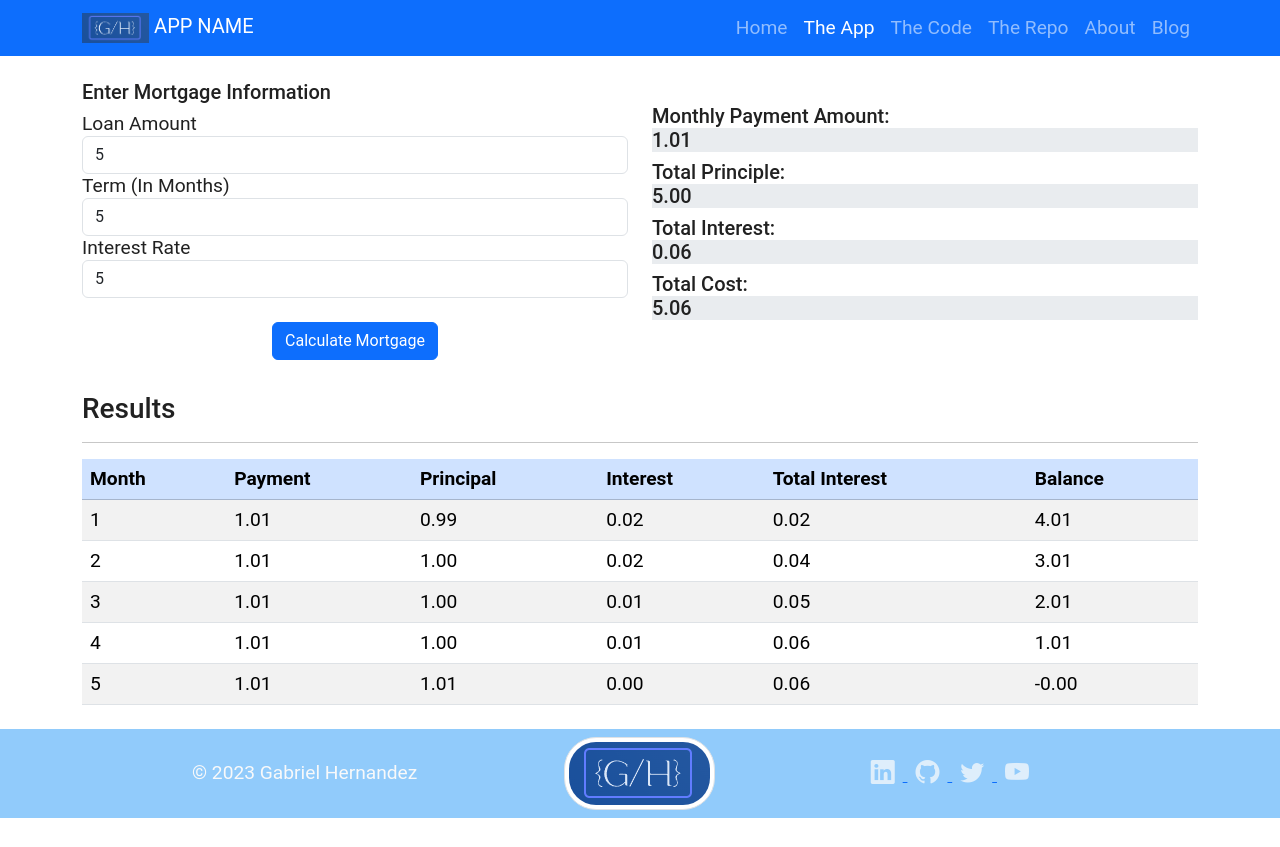
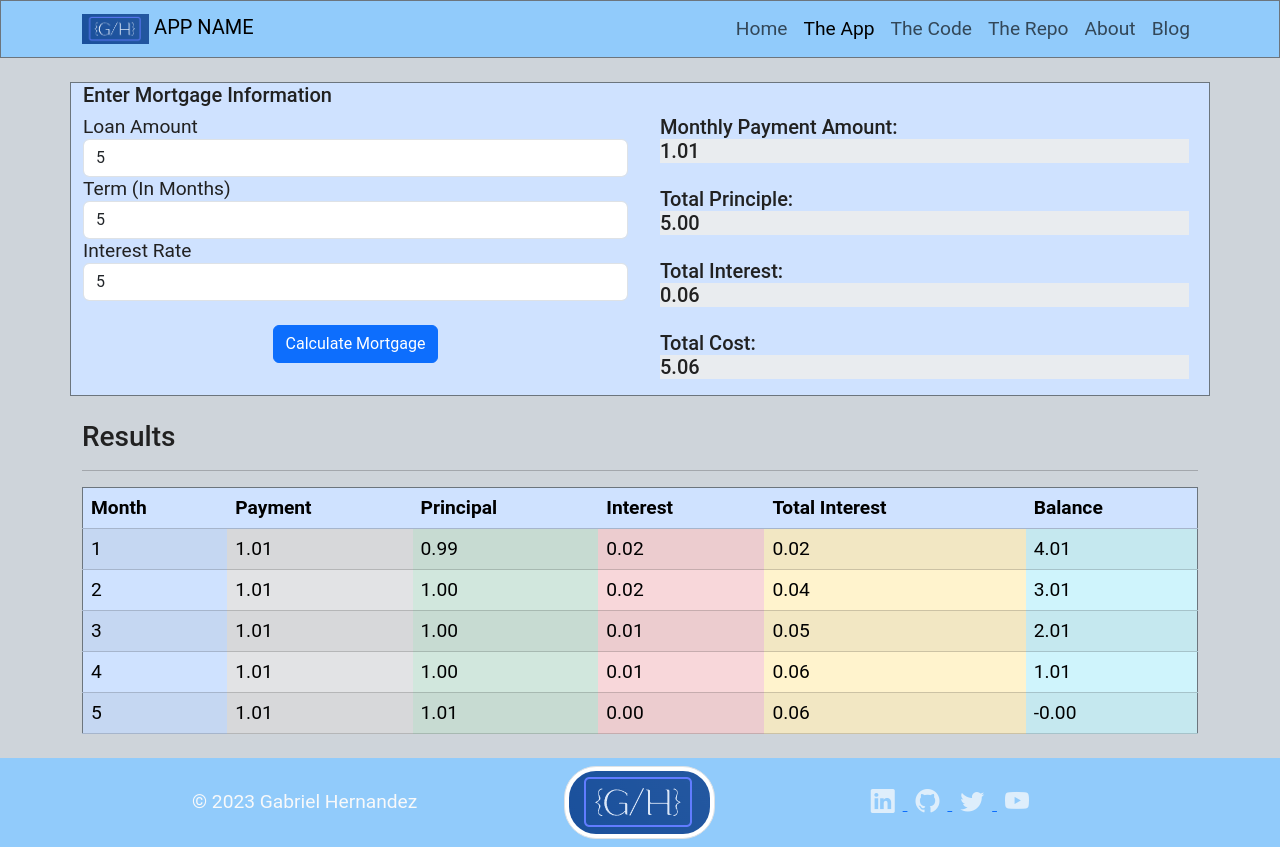
Before and after one commit to Coder-Gabe/Mortage-Calculator, a plain HTML site: page app.html in a window 1280 px wide. Both pictures are taken after typing "5", "5", "5" into the empty fields and a click on the button "Calculate Mortgage". Before the commit the page ends 818 px from the top, so only its background shows below. Drawn offline with nearby package versions, Linux system fonts and the light colour scheme; some packages are replaced by stand-ins of ours; a script that the page names is missing.

Commit message:
updated bootstrap looks

```diff
--- a/app.html
+++ b/app.html
@@ -23,9 +23,9 @@
 
 </head>
 
-<body>
+<body class="bg-dark-subtle">
 	<header>
-		<nav class="navbar navbar-expand-lg navbar-dark bg-primary id=" mainNav">
+		<nav class="navbar navbar-expand-lg navbar-light border border-secondary"  id=" mainNav">
 			<div class="container">
 				<a class="navbar-brand" href="index.html">
 					<img src="img/GH Logo.png" height="30">
@@ -66,7 +66,7 @@
 	<main class="container mt-4">
 		<!--Loan Input Section-->
 		<div class="row row-cols-1 row-cols-md-2">
-			<div class="col">
+			<div class="col bg-primary-subtle border border-secondary border-end-0">
 				<h5>Enter Mortgage Information </h5>
 				<form class="cols-4">
 					<div>
@@ -97,24 +97,23 @@
 			</div>
 
 			<!--Total Payments Section-->
-			<div class="col">
+			<div class="col bg-primary-subtle border border-secondary border-start-0">
 				<br>
-				<h5>Monthly Payment Amount:
+				<h5 class="p-2">Monthly Payment Amount:
 					<div class=" bg-body-secondary" id="monthlyPayment">
-
 					</div>
 				</h5>
-				<h5>Total Principle:
+				<h5 class="p-2">Total Principle:
 					<div class=" bg-body-secondary" id="totalPrinciple">
 
 					</div>
 				</h5>
-				<h5>Total Interest:
+				<h5 class="p-2">Total Interest:
 					<div class=" bg-body-secondary" id="totalInterest">
 
 					</div>
 				</h5>
-				<h5>Total Cost:
+				<h5 class="p-2">Total Cost:
 					<div class=" bg-body-secondary" id="totalCost">
 
 					</div>
@@ -127,7 +126,7 @@
 			<h3 class="mt-4">Results</h3>
 			<hr>
 			<div class="table-responsive">
-				<table class="table table-hover table-striped">
+				<table class="table table-hover table-striped border border-secondary">
 					<thead class="table-primary">
 						<tr>
 							<th>Month</th>
@@ -138,7 +137,7 @@
 							<th>Balance</th>
 						</tr>
 					</thead>
-					<tbody id="monthTable">
+					<tbody id="monthTable" class="">
 						<tr>
 							<td></td>
 							<td></td>
@@ -156,20 +155,20 @@
 
 
 
-	<template id="tableRowTemplate">
+	<template id="tableRowTemplate" class="table-responsive">
 		<tr>
-			<td data-id="month"></td>
-			<td data-id="payment"></td>
-			<td data-id="principal"></td>
-			<td data-id="interest"></td>
-			<td data-id="totalInterest"></td>
-			<td data-id="balance"></td>
+			<td class="table-primary " data-id="month"></td>
+			<td class="table-secondary" data-id="payment"></td>
+			<td class="table-success" data-id="principal"></td>
+			<td class="table-danger" data-id="interest"></td>
+			<td class="table-warning" data-id="totalInterest"></td>
+			<td class="table-info" data-id="balance"></td>
 		</tr>
 	</template>
 
 
 
-	<footer class="container-fluid mt-2">
+	<footer class="container-fluid mt-2 ">
 
 		<div class="p-2 row row-cols-1 row-cols-md-3 align-items-center text-center">
 			<div class="col">
--- a/css/site.css
+++ b/css/site.css
@@ -61,6 +61,10 @@ footer {
     flex-shrink: 0;
 }
 
+nav {
+    background: var(--gh-primary-color)
+}
+
 #mainNav {
 	background: var(--gh-background-color);
 }
```
